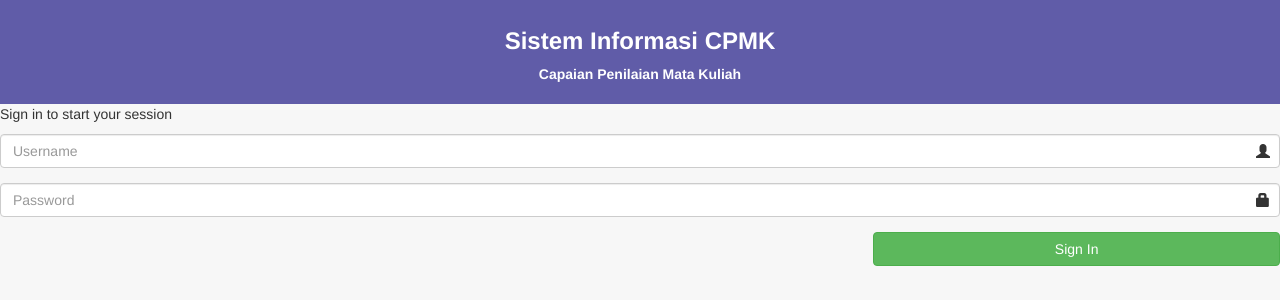
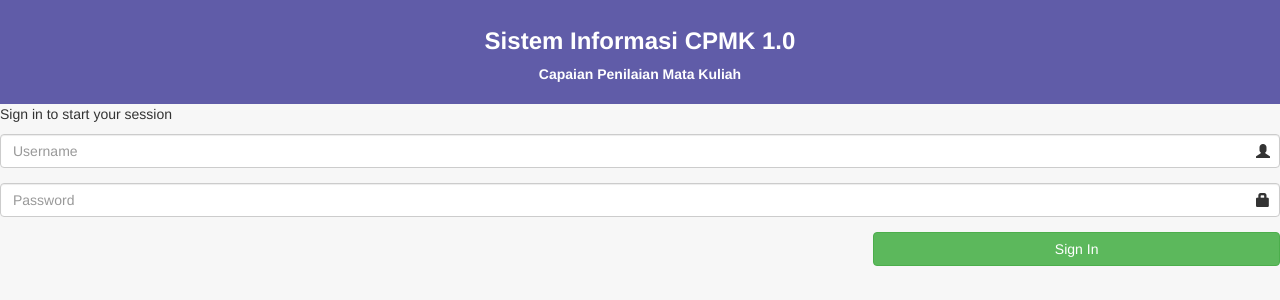
Before and after one commit to novalwardhana/sistem-informasi-jadwal-perkuliahan-fmipa-uii, a CodeIgniter app: page /sicpmk/Auth in a window 1280 px wide. Shown: the top 300 px of the page. Run offline with CodeIgniter, Linux system fonts and the light colour scheme; some libraries are stand-ins or nearby versions.

Commit message:
Coba git di linux mint

```diff
--- a/application/views/auth/formLogin.php
+++ b/application/views/auth/formLogin.php
@@ -33,7 +33,7 @@
 
   </div>
   <div class="login-header-custom">
-  		<h3><b>Sistem Informasi CPMK</b></h3>
+  		<h3><b>Sistem Informasi CPMK 1.0</b></h3>
 		<b style="text-align: center">Capaian Penilaian Mata Kuliah</b>
 		<br><br>
   </div>
```
